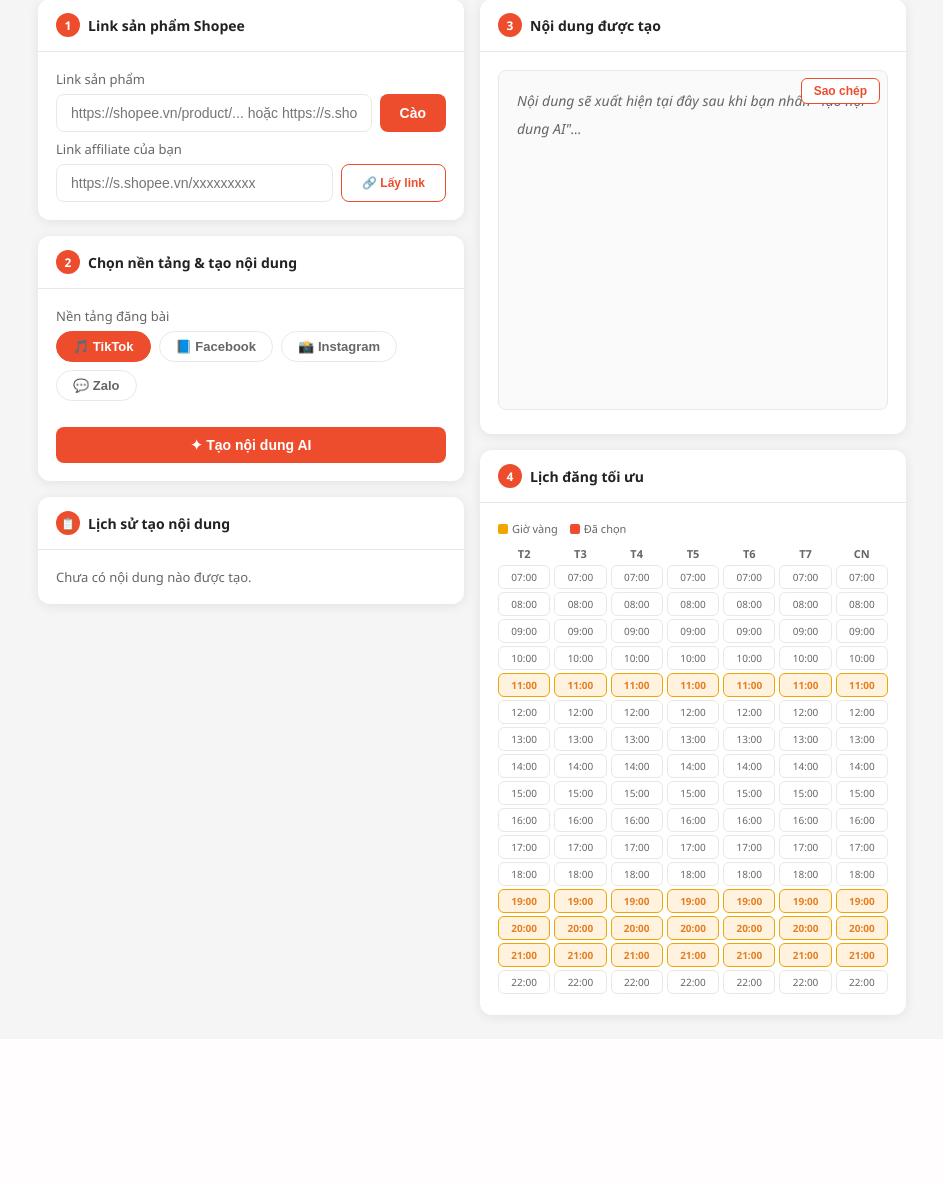
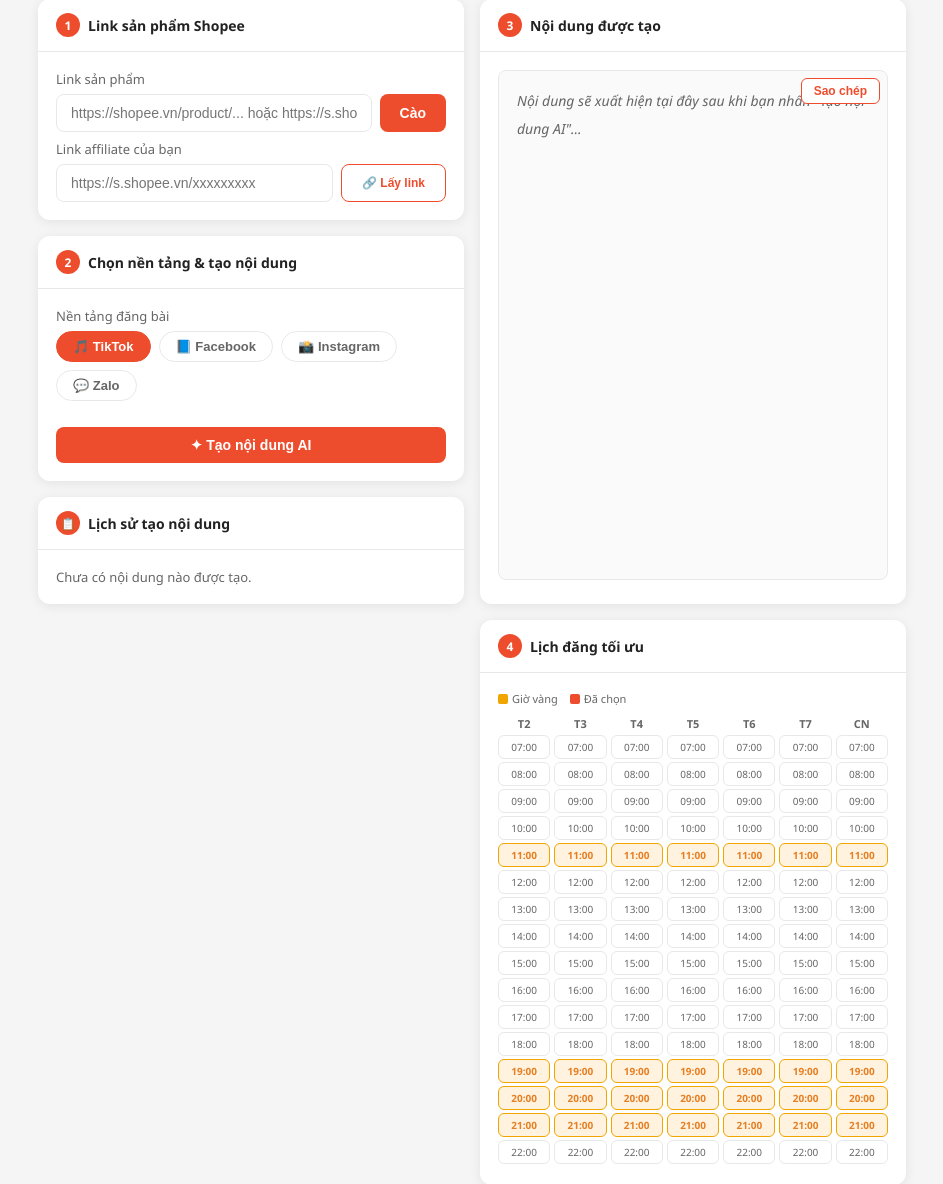
Before and after one commit to quangdai1321/ShopAffAI, a Flask app: page / in a window 1280 px wide. Shown: the part 394-1578 px from the top of the page, without its empty margins (168-1111 px from the left). Before the commit the page ends 1417 px from the top, so only its background shows below. Run offline with Flask 3, Linux system fonts and the light colour scheme.

Commit message:
Increase output area size by 50% (510px min, 960px max)
Co-Authored-By: Claude Sonnet 4.6 <noreply@anthropic.com>

```diff
--- a/templates/index.html
+++ b/templates/index.html
@@ -78,7 +78,7 @@
 
   /* OUTPUT */
   .output-container { position: relative; }
-  .output-text { background: #fafafa; border: 1.5px solid var(--border); border-radius: 8px; padding: 16px 18px; font-size: 14.5px; line-height: 1.9; color: var(--text); min-height: 340px; max-height: 640px; overflow-y: auto; }
+  .output-text { background: #fafafa; border: 1.5px solid var(--border); border-radius: 8px; padding: 16px 18px; font-size: 14.5px; line-height: 1.9; color: var(--text); min-height: 510px; max-height: 960px; overflow-y: auto; }
   .output-text p { margin-bottom: 12px; }
   .output-text p:last-child { margin-bottom: 0; }
   .output-placeholder { color: var(--muted); font-style: italic; font-size: 14px; }
```
